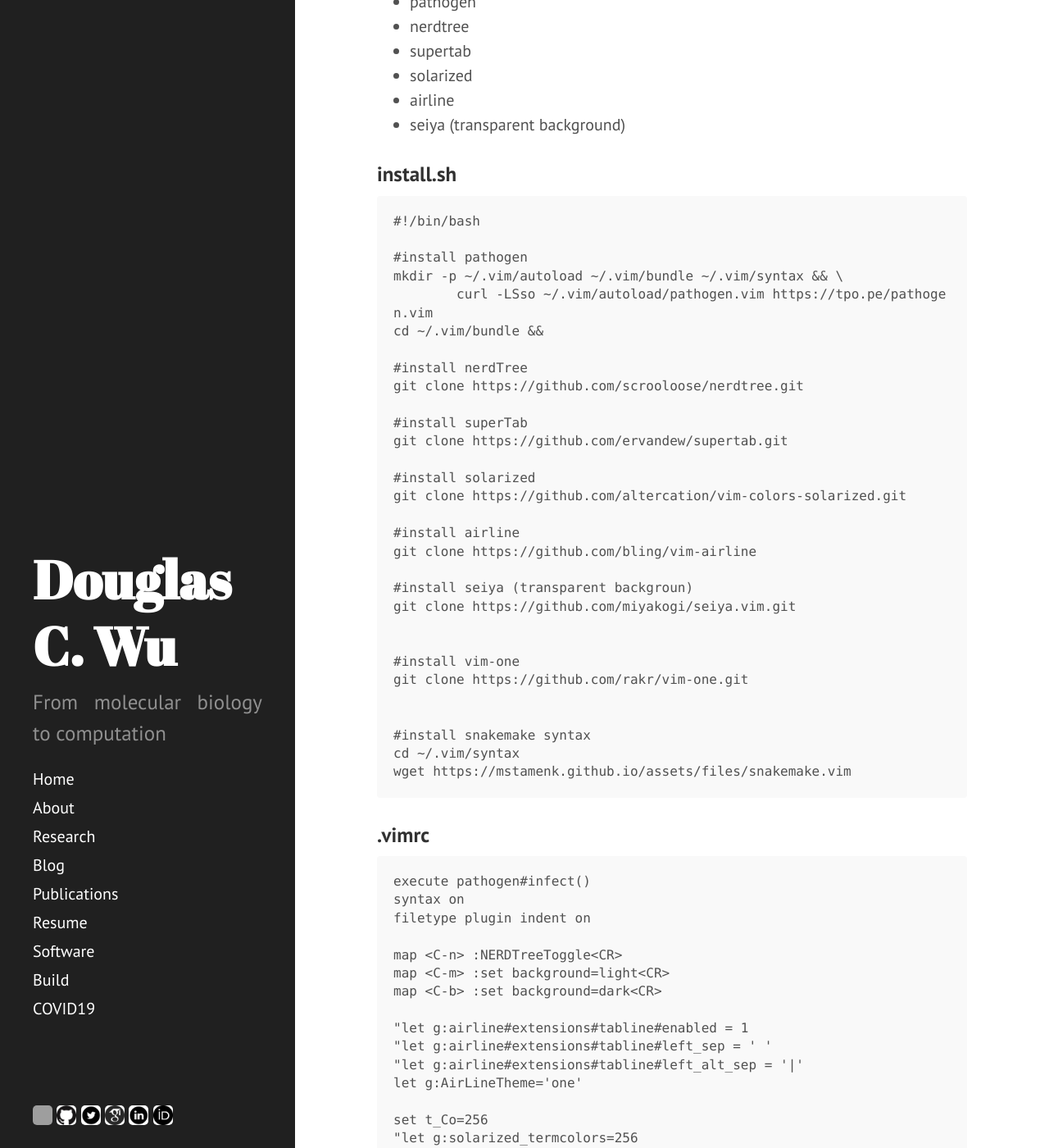
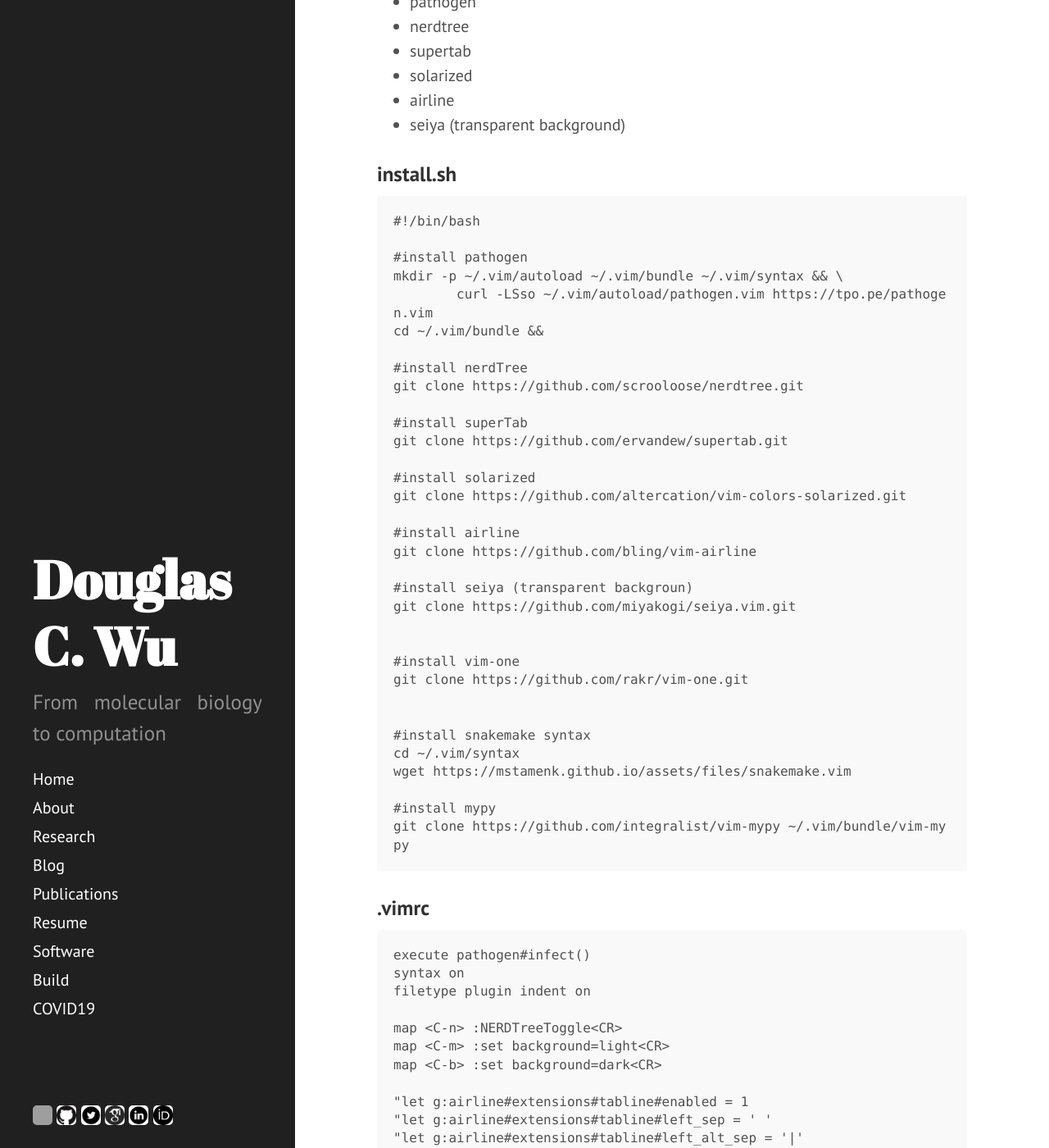
Before and after one commit to wckdouglas/wckdouglas.github.io, a Jekyll site: the page built from _pages/build.md, in a window 1280 px wide and 1400 px high, scrolled down 3234 px. Shown: the whole window at 82% size. Built offline with Jekyll 4.4.1, drawn with Linux system fonts in a browser that asks for light colours; grey boxes are pictures that could not be loaded.

Commit message:
updated dashboard 2021-05-14

````diff
--- a/_pages/build.md
+++ b/_pages/build.md
@@ -159,6 +159,9 @@ git clone https://github.com/rakr/vim-one.git
 #install snakemake syntax
 cd ~/.vim/syntax
 wget https://mstamenk.github.io/assets/files/snakemake.vim
+
+#install mypy
+git clone https://github.com/integralist/vim-mypy ~/.vim/bundle/vim-mypy
 ```
 
 ### .vimrc ###
````
